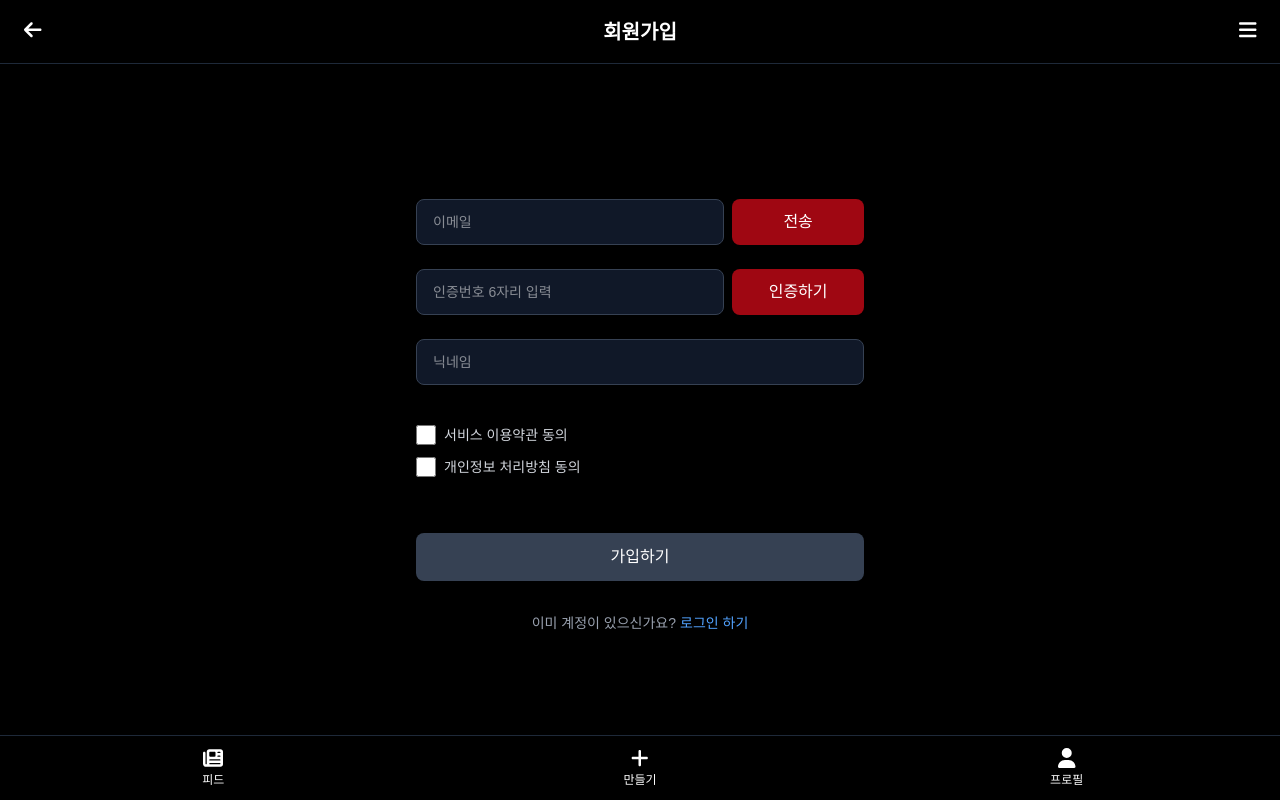
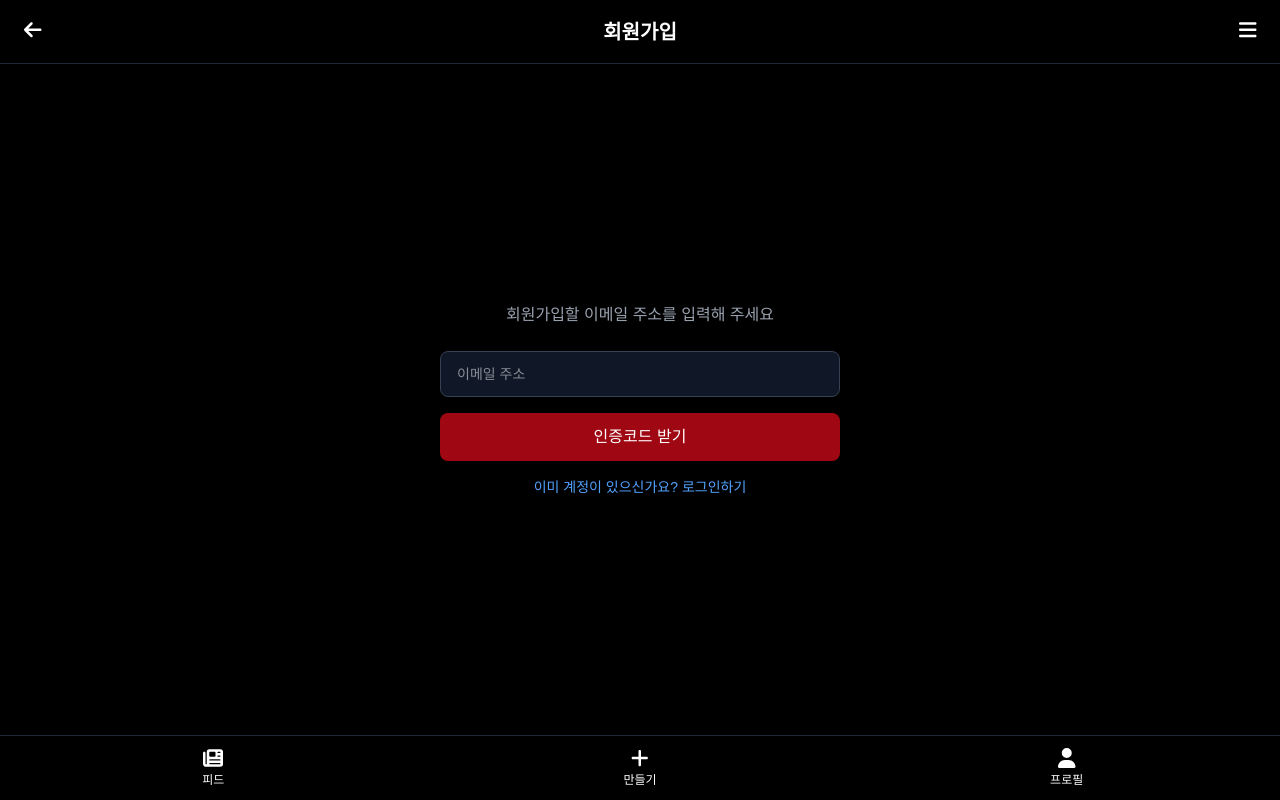
Before and after one commit to zzang535/poestagram, a Next.js app: page /signup in a window 1280 px wide. Built offline with nearby package versions, Linux system fonts and the light colour scheme.

Commit message:
feat: 회원가입 플로우 개선 - 단계별 회원가입 프로세스 구현 - 로그인과 유사한 UI 스타일 적용 - 회원가입 성공 시 자동 로그인 및 피드 페이지 이동

```diff
--- a/src/components/SignUpForm.tsx
+++ b/src/components/SignUpForm.tsx
@@ -3,7 +3,8 @@
 import Link from "next/link";
 import { useState, useEffect } from "react";
 import { useRouter } from "next/navigation";
-import { sendVerificationEmail, verifyCode, signup } from "@/apis/auth";
+import { sendVerificationEmail, verifyCode, signup, checkEmail, login } from "@/apis/auth";
+import { useAuthStore } from "@/store/authStore";
 
 // 메시지 유형 정의
 type MessageType = "success" | "error" | "info";
@@ -16,11 +17,13 @@ interface Message {
 
 export default function SignUpForm() {
   const router = useRouter();
+  const [step, setStep] = useState<"email" | "verification" | "info">("email");
   const [email, setEmail] = useState("");
-  const [verificationCode, setVerificationCode] = useState("");
+  const [verificationCode, setVerificationCode] = useState(["", "", "", "", "", ""]);
   const [nickname, setNickname] = useState("");
   const [termsOfService, setTermsOfService] = useState(false);
   const [privacyPolicy, setPrivacyPolicy] = useState(false);
+  const [timeLeft, setTimeLeft] = useState(180);
   const [isSending, setIsSending] = useState(false);
   const [isVerifying, setIsVerifying] = useState(false);
   const [isSubmitting, setIsSubmitting] = useState(false);
@@ -29,18 +32,60 @@ export default function SignUpForm() {
   const [submitMessage, setSubmitMessage] = useState<Message | null>(null);
   const [isVerified, setIsVerified] = useState(false);
 
+  useEffect(() => {
+    if (step === "verification" && timeLeft > 0) {
+      const timer = setInterval(() => {
+        setTimeLeft((prev) => prev - 1);
+      }, 1000);
+      return () => clearInterval(timer);
+    }
+  }, [step, timeLeft]);
+
+  const handleVerificationInput = (index: number, value: string) => {
+    if (value.length === 1 && index < 5) {
+      const nextInput = document.querySelector(`input[name="verification-${index + 1}"]`) as HTMLInputElement;
+      nextInput?.focus();
+    }
+    const newCode = [...verificationCode];
+    newCode[index] = value;
+    setVerificationCode(newCode);
+  };
+
+  const handleVerificationKeyDown = (index: number, e: React.KeyboardEvent<HTMLInputElement>) => {
+    if (e.key === "Backspace" && !verificationCode[index] && index > 0) {
+      const prevInput = document.querySelector(`input[name="verification-${index - 1}"]`) as HTMLInputElement;
+      prevInput?.focus();
+    }
+  };
+
+  const formatTime = (seconds: number) => {
+    const minutes = Math.floor(seconds / 60);
+    const remainingSeconds = seconds % 60;
+    return `${minutes}:${remainingSeconds.toString().padStart(2, "0")}`;
+  };
 
   const handleSendVerification = async () => {
     if (!email) {
-      setEmailMessage({ text: "이메일을 입력해주세요.", type: "info" });
+      setEmailMessage({ text: "이메일을 입력해주세요.", type: "error" });
       return;
     }
 
-    try {
     setIsSending(true);
     setEmailMessage(null);
-      const response = await sendVerificationEmail(email);
-      setEmailMessage({ text: response.message, type: "success" });
+
+    try {
+      // 먼저 이메일 중복 체크
+      const checkResult = await checkEmail(email);
+      if (checkResult.exists) {
+        setEmailMessage({ text: "이미 가입된 이메일입니다. 로그인을 진행해주세요.", type: "error" });
+        return;
+      }
+
+      // 이메일이 중복되지 않으면 인증 코드 전송
+      await sendVerificationEmail(email);
+      setEmailMessage({ text: "인증번호가 이메일로 전송되었습니다.", type: "success" });
+      setStep("verification");
+      setTimeLeft(180); // 타이머 리셋
     } catch (error) {
       setEmailMessage({
         text: error instanceof Error ? error.message : "인증번호 전송에 실패했습니다.",
@@ -52,19 +97,21 @@ export default function SignUpForm() {
   };
 
   const handleVerifyCode = async () => {
-    if (!verificationCode) {
-      setVerificationMessage({ text: "인증번호를 입력해주세요.", type: "info" });
+    const code = verificationCode.join('');
+    if (code.length !== 6) {
+      setVerificationMessage({ text: "6자리 인증번호를 모두 입력해주세요.", type: "error" });
       return;
     }
 
-    try {
     setIsVerifying(true);
     setVerificationMessage(null);
-      const response = await verifyCode(email, verificationCode);
-      console.log(response);
+
+    try {
+      const response = await verifyCode(email, code);
       if (response.is_verified) {
         setVerificationMessage({ text: "인증이 완료되었습니다.", type: "success" });
         setIsVerified(true);
+        setStep("info");
       } else {
         setVerificationMessage({ text: "인증번호가 일치하지 않습니다.", type: "error" });
       }
@@ -87,7 +134,7 @@ export default function SignUpForm() {
     }
 
     if (!nickname) {
-      setSubmitMessage({ text: "닉네임을 입력해주세요.", type: "info" });
+      setSubmitMessage({ text: "닉네임을 입력해주세요.", type: "error" });
       return;
     }
 
@@ -100,43 +147,29 @@ export default function SignUpForm() {
       setIsSubmitting(true);
       setSubmitMessage(null);
 
-      const response = await signup({
+      // 회원가입 API 호출
+      await signup({
         email,
         nickname,
         terms_of_service: termsOfService,
         privacy_policy: privacyPolicy
       });
 
-      setSubmitMessage({ text: response.message, type: "success" });
+      // 회원가입 성공 후 바로 로그인 API 호출
+      const loginResponse = await login(email);
 
-      // 자동 로그인 로직은 나중에 구현
-      /*
-      // 토큰 저장 및 로그인 상태 설정
-      if (response.access_token) {
-        try {
-            // Zustand 스토어에 상태 저장
-            setLoggedIn(true);
-            setUser({
-              id: response.user_id,
-              email: email,
-              nickname: nickname
+      // 로그인 상태 설정
+      useAuthStore.getState().login({
+        access_token: loginResponse.access_token,
+        user: {
+          id: loginResponse.user_id,
+          email: loginResponse.email,
+          nickname: loginResponse.nickname
+        }
       });
-            setToken(response.access_token, response.token_type);
-        } catch (error) {
-          console.error("상태 저장 중 오류 발생:", error);
-        }
 
-        // 회원가입 성공 시 피드 페이지로 이동
-        setTimeout(() => {
+      // 피드 페이지로 이동
       router.push("/feed");
-        }, 1500);
-      } else {
-        // 토큰이 없는 경우 로그인 페이지로 이동
-        setTimeout(() => {
-          router.push("/login");
-        }, 1500);
-      }
-      */
 
     } catch (error) {
       setSubmitMessage({
@@ -146,6 +179,16 @@ export default function SignUpForm() {
     } finally {
       setIsSubmitting(false);
     }
+  };
+
+  const handleBackToEmail = () => {
+    // step1으로 돌아갈 때 상태 초기화
+    setEmail("");
+    setEmailMessage(null);
+    setVerificationCode(["", "", "", "", "", ""]);
+    setVerificationMessage(null);
+    setTimeLeft(180);
+    setStep("email");
   };
 
   // 메시지 유형에 따른 색상 결정 함수
@@ -163,82 +206,89 @@ export default function SignUpForm() {
   };
 
   return (
-    <div className="min-h-screen flex items-center justify-center py-12 px-4 sm:px-6 lg:px-8">
-      <div className="max-w-md w-full space-y-8">
-        <form className="mt-8 space-y-6" onSubmit={handleSubmit}>
-          <div>
-            <div className="flex gap-2">
+    <div className="w-full mx-auto min-h-screen flex items-center justify-center px-5">
+      <div className="w-full max-w-[400px] space-y-6">
+        {step === "email" && (
+          <>
+            <p className="text-gray-400 text-center">회원가입할 이메일 주소를 입력해 주세요</p>
+            <div className="space-y-4">
+              <div className="relative">
                 <input
                   type="email"
-                placeholder="이메일"
+                  className="w-full px-4 py-3 border border-gray-700 rounded-lg text-sm focus:border-white focus:ring-white bg-gray-900 text-white"
+                  placeholder="이메일 주소"
                   value={email}
                   onChange={(e) => setEmail(e.target.value)}
-                className="
-                  w-[70%]
-                  px-4
-                  py-3
-                  border
-                  border-gray-700
-                  rounded-lg
-                  text-sm
-                  focus:border-white
-                  focus:ring-white
-                  bg-gray-900
-                  text-white
-                  disabled:bg-gray-800
-                  disabled:cursor-not-allowed
-                "
-                required
-                disabled={isVerified}
                 />
-              <button
-                type="button"
-                onClick={handleSendVerification}
-                disabled={isSending || isVerified}
-                className="
-                  w-[30%] bg-red-800 text-white rounded-lg
-                  font-medium hover:bg-red-900 transition-colors
-                  disabled:bg-gray-700 disabled:cursor-not-allowed
-                "
-              >
-                {isSending ? "전송중..." : isVerified ? "인증완료" : "전송"}
-              </button>
               </div>
               {emailMessage && (
-              <p className={`mt-2 text-sm ${getMessageColor(emailMessage.type)}`}>
+                <p className={`text-sm ${getMessageColor(emailMessage.type)}`}>
                   {emailMessage.text}
                 </p>
               )}
+              <button
+                className="w-full bg-red-800 text-white py-3 rounded-lg font-medium hover:bg-red-900 transition-colors disabled:bg-gray-700 disabled:cursor-not-allowed"
+                onClick={handleSendVerification}
+                disabled={isSending}
+              >
+                {isSending ? "전송 중..." : "인증코드 받기"}
+              </button>
+              <Link href="/login" className="block text-center text-blue-400 text-sm hover:underline">
+                이미 계정이 있으신가요? 로그인하기
+              </Link>
             </div>
+          </>
+        )}
 
-          <div>
-            <div className="flex gap-2">
+        {step === "verification" && (
+          <>
+            <p className="text-gray-400 text-center">이메일로 전송된 6자리 인증코드를 입력해 주세요</p>
+            <div className="space-y-4">
+              <div className="flex gap-2 justify-center mb-4">
+                {verificationCode.map((digit, index) => (
                   <input
+                    key={index}
                     type="text"
-                placeholder="인증번호 6자리 입력"
-                value={verificationCode}
-                onChange={(e) => setVerificationCode(e.target.value)}
-                maxLength={6}
-                className="w-[70%] px-4 py-3 border border-gray-700 rounded-lg text-sm focus:border-white focus:ring-white bg-gray-900 text-white disabled:bg-gray-800 disabled:cursor-not-allowed"
-                required
-                disabled={isVerified}
+                    maxLength={1}
+                    name={`verification-${index}`}
+                    className="w-12 h-12 text-center border border-gray-700 rounded-lg focus:border-white focus:ring-white bg-gray-900 text-white text-xl"
+                    value={digit}
+                    onChange={(e) => handleVerificationInput(index, e.target.value)}
+                    onKeyDown={(e) => handleVerificationKeyDown(index, e)}
                   />
-              <button
-                type="button"
-                onClick={handleVerifyCode}
-                disabled={isVerifying || isVerified}
-                className="w-[30%] bg-red-800 text-white rounded-lg font-medium hover:bg-red-900 transition-colors disabled:bg-gray-700 disabled:cursor-not-allowed"
-              >
-                {isVerifying ? "검증중..." : isVerified ? "인증완료" : "인증하기"}
-              </button>
+                ))}
+              </div>
+              <div className="flex justify-between items-center mb-6">
+                <span className="text-gray-400">
+                  남은 시간: <span className="text-red-800">{formatTime(timeLeft)}</span>
+                </span>
               </div>
               {verificationMessage && (
-              <p className={`mt-2 text-sm ${getMessageColor(verificationMessage.type)}`}>
+                <p className={`text-sm ${getMessageColor(verificationMessage.type)}`}>
                   {verificationMessage.text}
                 </p>
               )}
+              <button
+                className="w-full bg-red-800 text-white py-3 rounded-lg font-medium hover:bg-red-900 transition-colors disabled:bg-gray-700 disabled:cursor-not-allowed"
+                onClick={handleVerifyCode}
+                disabled={isVerifying}
+              >
+                {isVerifying ? "확인 중..." : "인증하기"}
+              </button>
+              <button
+                className="w-full text-gray-400 py-2 hover:text-white transition-colors"
+                onClick={handleBackToEmail}
+              >
+                이메일 다시 입력하기
+              </button>
             </div>
+          </>
+        )}
 
+        {step === "info" && (
+          <>
+            <p className="text-gray-400 text-center">회원 정보를 입력해 주세요</p>
+            <form className="space-y-4" onSubmit={handleSubmit}>
               <div>
                 <input
                   type="text"
@@ -292,24 +342,14 @@ export default function SignUpForm() {
 
               <button
                 type="submit"
-            disabled={!isVerified || isSubmitting}
-            className="w-full bg-red-800 text-white py-3 rounded-lg font-medium hover:bg-red-900 transition-colors mt-8 disabled:bg-gray-700 disabled:cursor-not-allowed"
+                disabled={isSubmitting}
+                className="w-full bg-red-800 text-white py-3 rounded-lg font-medium hover:bg-red-900 transition-colors disabled:bg-gray-700 disabled:cursor-not-allowed"
               >
-            {isSubmitting ? "가입중..." : "가입하기"}
+                {isSubmitting ? "가입 중..." : "가입하기"}
               </button>
             </form>
-
-        <div className="text-center mt-6">
-          <p className="text-sm text-gray-400">
-            이미 계정이 있으신가요?
-            <Link
-              href="/login"
-              className="text-blue-400 font-medium hover:underline ml-1"
-            >
-              로그인 하기
-            </Link>
-          </p>
-        </div>
+          </>
+        )}
       </div>
     </div>
   );
```
Lines whose indentation alone changed are shown as unchanged.
